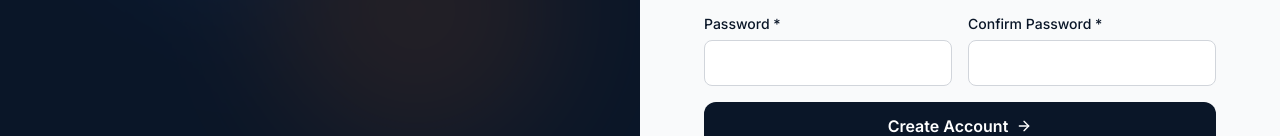
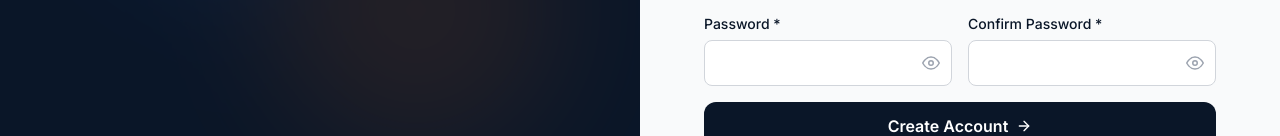
Before and after one commit to Shidaaaa/sr5tradingcorp, a React (Vite) app in the folder client/: page /register in a window 1280 px wide. Shown: the part 546-682 px from the top of the page. Built offline with nearby package versions, Linux system fonts and the light colour scheme.

Commit message:
feat(auth-ui): add logout confirmation and password visibility toggles

```diff
--- a/client/src/components/Layout/Navbar.jsx
+++ b/client/src/components/Layout/Navbar.jsx
@@ -24,6 +24,8 @@ export default function Navbar() {
   }, []);
 
   const handleLogout = () => {
+    const shouldLogout = window.confirm('Are you sure you would like to log out?');
+    if (!shouldLogout) return;
     logout();
     navigate('/');
     setUserMenu(false);
--- a/client/src/pages/Profile.jsx
+++ b/client/src/pages/Profile.jsx
@@ -2,12 +2,13 @@ import { useState, useEffect } from 'react';
 import { useAuth } from '../context/AuthContext';
 import { api } from '../api';
 import toast from 'react-hot-toast';
-import { FiUser, FiLock, FiSave } from 'react-icons/fi';
+import { FiUser, FiLock, FiSave, FiEye, FiEyeOff } from 'react-icons/fi';
 
 export default function Profile() {
   const { user, updateUser } = useAuth();
   const [form, setForm] = useState({ first_name: '', last_name: '', phone: '', address: '', city: '' });
   const [passwordForm, setPasswordForm] = useState({ current_password: '', new_password: '', confirm_password: '' });
+  const [showPasswordFields, setShowPasswordFields] = useState({ current_password: false, new_password: false, confirm_password: false });
   const [tab, setTab] = useState('profile');
 
   useEffect(() => {
@@ -60,9 +61,66 @@ export default function Profile() {
         </form>
       ) : (
         <form onSubmit={handlePassword} className="card p-6 space-y-4">
-          <div><label className="block text-sm font-medium mb-1">Current Password</label><input type="password" value={passwordForm.current_password} onChange={e => setPasswordForm({ ...passwordForm, current_password: e.target.value })} className="input-field" required /></div>
-          <div><label className="block text-sm font-medium mb-1">New Password</label><input type="password" value={passwordForm.new_password} onChange={e => setPasswordForm({ ...passwordForm, new_password: e.target.value })} className="input-field" required /></div>
-          <div><label className="block text-sm font-medium mb-1">Confirm New Password</label><input type="password" value={passwordForm.confirm_password} onChange={e => setPasswordForm({ ...passwordForm, confirm_password: e.target.value })} className="input-field" required /></div>
+          <div>
+            <label className="block text-sm font-medium mb-1">Current Password</label>
+            <div className="relative">
+              <input
+                type={showPasswordFields.current_password ? 'text' : 'password'}
+                value={passwordForm.current_password}
+                onChange={e => setPasswordForm({ ...passwordForm, current_password: e.target.value })}
+                className="input-field pr-10"
+                required
+              />
+              <button
+                type="button"
+                onClick={() => setShowPasswordFields(prev => ({ ...prev, current_password: !prev.current_password }))}
+                className="absolute right-3 top-1/2 -translate-y-1/2 text-gray-400 hover:text-gray-600"
+                aria-label={showPasswordFields.current_password ? 'Hide current password' : 'Show current password'}
+              >
+                {showPasswordFields.current_password ? <FiEyeOff size={18} /> : <FiEye size={18} />}
+              </button>
+            </div>
+          </div>
+          <div>
+            <label className="block text-sm font-medium mb-1">New Password</label>
+            <div className="relative">
+              <input
+                type={showPasswordFields.new_password ? 'text' : 'password'}
+                value={passwordForm.new_password}
+                onChange={e => setPasswordForm({ ...passwordForm, new_password: e.target.value })}
+                className="input-field pr-10"
+                required
+              />
+              <button
+                type="button"
+                onClick={() => setShowPasswordFields(prev => ({ ...prev, new_password: !prev.new_password }))}
+                className="absolute right-3 top-1/2 -translate-y-1/2 text-gray-400 hover:text-gray-600"
+                aria-label={showPasswordFields.new_password ? 'Hide new password' : 'Show new password'}
+              >
+                {showPasswordFields.new_password ? <FiEyeOff size={18} /> : <FiEye size={18} />}
+              </button>
+            </div>
+          </div>
+          <div>
+            <label className="block text-sm font-medium mb-1">Confirm New Password</label>
+            <div className="relative">
+              <input
+                type={showPasswordFields.confirm_password ? 'text' : 'password'}
+                value={passwordForm.confirm_password}
+                onChange={e => setPasswordForm({ ...passwordForm, confirm_password: e.target.value })}
+                className="input-field pr-10"
+                required
+              />
+              <button
+                type="button"
+                onClick={() => setShowPasswordFields(prev => ({ ...prev, confirm_password: !prev.confirm_password }))}
+                className="absolute right-3 top-1/2 -translate-y-1/2 text-gray-400 hover:text-gray-600"
+                aria-label={showPasswordFields.confirm_password ? 'Hide confirm password' : 'Show confirm password'}
+              >
+                {showPasswordFields.confirm_password ? <FiEyeOff size={18} /> : <FiEye size={18} />}
+              </button>
+            </div>
+          </div>
           <button type="submit" className="btn-primary flex items-center gap-1"><FiLock /> Change Password</button>
         </form>
       )}
--- a/client/src/pages/Register.jsx
+++ b/client/src/pages/Register.jsx
@@ -2,10 +2,11 @@ import { useState } from 'react';
 import { Link, useNavigate } from 'react-router-dom';
 import { useAuth } from '../context/AuthContext';
 import toast from 'react-hot-toast';
-import { FiArrowRight } from 'react-icons/fi';
+import { FiArrowRight, FiEye, FiEyeOff } from 'react-icons/fi';
 
 export default function Register() {
   const [form, setForm] = useState({ first_name: '', last_name: '', email: '', password: '', confirmPassword: '', phone: '', address: '', city: '' });
+  const [showPasswords, setShowPasswords] = useState({ password: false, confirmPassword: false });
   const [loading, setLoading] = useState(false);
   const { register } = useAuth();
   const navigate = useNavigate();
@@ -100,11 +101,45 @@ export default function Register() {
             <div className="grid grid-cols-2 gap-4">
               <div>
                 <label className="block text-sm font-medium text-navy-900 mb-1.5">Password *</label>
-                <input type="password" name="password" value={form.password} onChange={handleChange} className="input-field" required />
+                <div className="relative">
+                  <input
+                    type={showPasswords.password ? 'text' : 'password'}
+                    name="password"
+                    value={form.password}
+                    onChange={handleChange}
+                    className="input-field pr-10"
+                    required
+                  />
+                  <button
+                    type="button"
+                    onClick={() => setShowPasswords(prev => ({ ...prev, password: !prev.password }))}
+                    className="absolute right-3 top-1/2 -translate-y-1/2 text-gray-400 hover:text-gray-600"
+                    aria-label={showPasswords.password ? 'Hide password' : 'Show password'}
+                  >
+                    {showPasswords.password ? <FiEyeOff size={18} /> : <FiEye size={18} />}
+                  </button>
+                </div>
               </div>
               <div>
                 <label className="block text-sm font-medium text-navy-900 mb-1.5">Confirm Password *</label>
-                <input type="password" name="confirmPassword" value={form.confirmPassword} onChange={handleChange} className="input-field" required />
+                <div className="relative">
+                  <input
+                    type={showPasswords.confirmPassword ? 'text' : 'password'}
+                    name="confirmPassword"
+                    value={form.confirmPassword}
+                    onChange={handleChange}
+                    className="input-field pr-10"
+                    required
+                  />
+                  <button
+                    type="button"
+                    onClick={() => setShowPasswords(prev => ({ ...prev, confirmPassword: !prev.confirmPassword }))}
+                    className="absolute right-3 top-1/2 -translate-y-1/2 text-gray-400 hover:text-gray-600"
+                    aria-label={showPasswords.confirmPassword ? 'Hide confirm password' : 'Show confirm password'}
+                  >
+                    {showPasswords.confirmPassword ? <FiEyeOff size={18} /> : <FiEye size={18} />}
+                  </button>
+                </div>
               </div>
             </div>
 
--- a/client/src/pages/admin/AdminLayout.jsx
+++ b/client/src/pages/admin/AdminLayout.jsx
@@ -2,7 +2,7 @@ import { useState } from 'react';
 import { Outlet, Link, useLocation, useNavigate } from 'react-router-dom';
 import { useAuth } from '../../context/AuthContext';
 import { Toaster } from 'react-hot-toast';
-import { FiGrid, FiPackage, FiShoppingCart, FiCalendar, FiBox, FiDollarSign, FiUsers, FiMessageSquare, FiBarChart2, FiArrowLeft, FiRefreshCw, FiLogOut, FiMenu, FiX } from 'react-icons/fi';
+import { FiGrid, FiPackage, FiShoppingCart, FiCalendar, FiBox, FiDollarSign, FiUsers, FiMessageSquare, FiArrowLeft, FiRefreshCw, FiLogOut, FiMenu, FiX } from 'react-icons/fi';
 
 const navItems = [
   { path: '/admin', icon: <FiGrid />, label: 'Dashboard', exact: true },
@@ -14,7 +14,6 @@ const navItems = [
   { path: '/admin/customers', icon: <FiUsers />, label: 'Customers' },
   { path: '/admin/feedback', icon: <FiMessageSquare />, label: 'Feedback' },
   { path: '/admin/returns', icon: <FiRefreshCw />, label: 'Returns' },
-  { path: '/admin/reports', icon: <FiBarChart2 />, label: 'Reports' },
 ];
 
 export default function AdminLayout() {
@@ -22,6 +21,13 @@ export default function AdminLayout() {
   const { user, logout } = useAuth();
   const navigate = useNavigate();
   const [sidebarOpen, setSidebarOpen] = useState(false);
+
+  const handleLogout = () => {
+    const shouldLogout = window.confirm('Are you sure you would like to log out?');
+    if (!shouldLogout) return;
+    logout();
+    navigate('/');
+  };
 
   return (
     <div className="flex min-h-screen bg-gray-100">
@@ -61,7 +67,7 @@ export default function AdminLayout() {
           <Link to="/" onClick={() => setSidebarOpen(false)} className="flex items-center gap-3 px-4 py-2.5 rounded-lg text-sm font-medium text-gray-300 hover:bg-navy-800 hover:text-white transition-colors">
             <FiArrowLeft /> Back to Store
           </Link>
-          <button onClick={() => { logout(); navigate('/'); }} className="flex items-center gap-3 px-4 py-2.5 rounded-lg text-sm font-medium text-red-400 hover:bg-navy-800 w-full transition-colors">
+          <button onClick={handleLogout} className="flex items-center gap-3 px-4 py-2.5 rounded-lg text-sm font-medium text-red-400 hover:bg-navy-800 w-full transition-colors">
             <FiLogOut /> Logout
           </button>
         </div>
```
